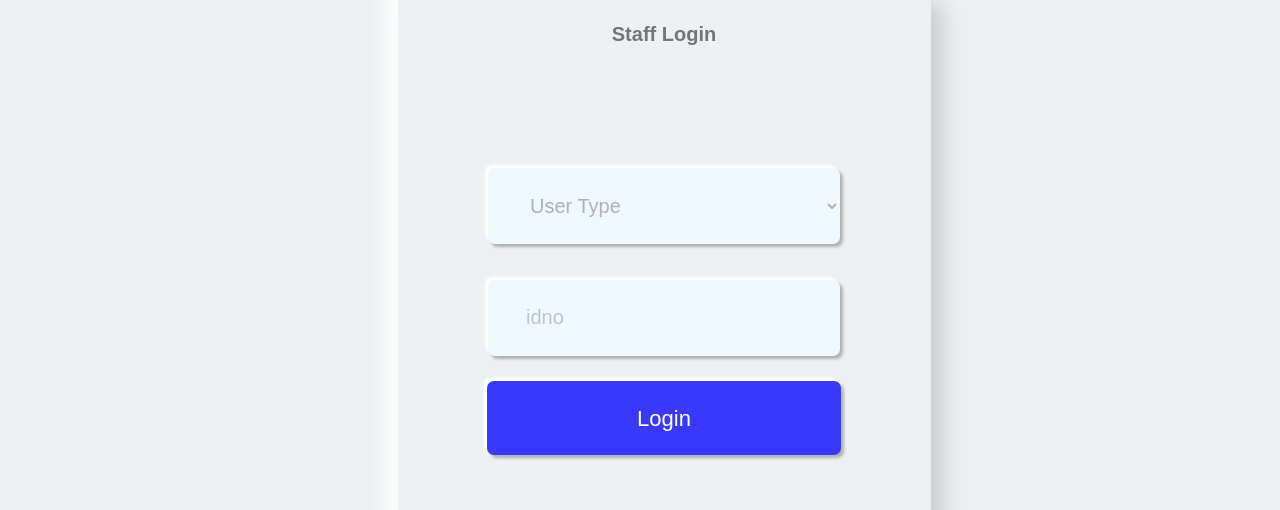
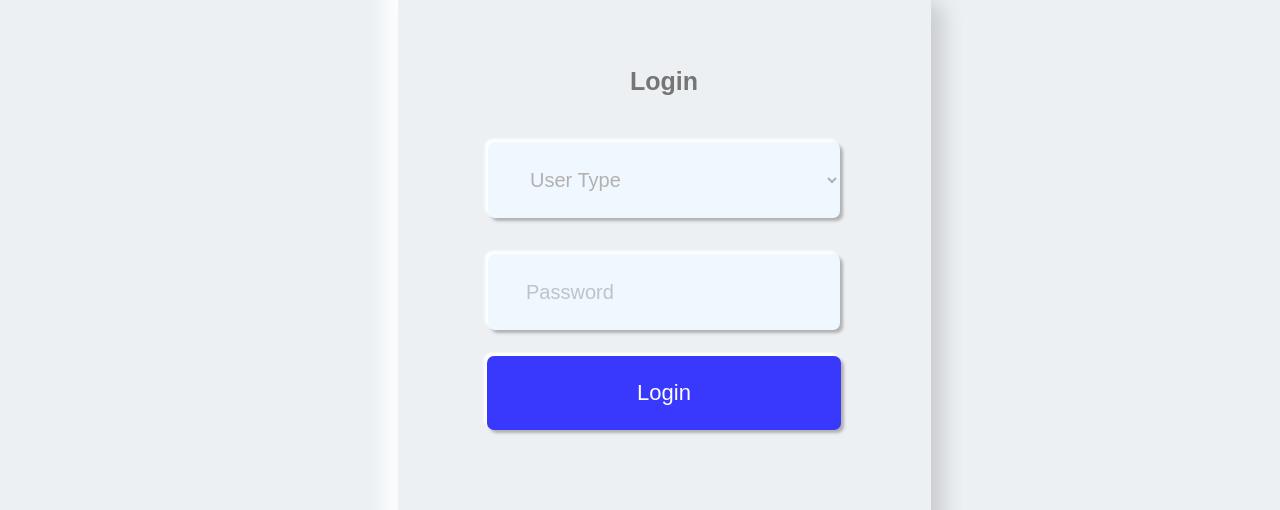
Before and after one commit to OviyaGraditC/MODEL_CRM, a plain HTML site: page index.html in a window 1280 px wide. Both pictures are taken after a click on the button "Login". Shown: the part 171-681 px from the top of the page. Drawn offline with nearby package versions, Linux system fonts and the light colour scheme.

```diff
--- a/index.css
+++ b/index.css
@@ -246,7 +246,7 @@ button:hover
 
 .login_name
 {
-font-size: 20px;
+font-size: 25px;
 font-weight: 600;
 color:#767474;
 }
--- a/index.html
+++ b/index.html
@@ -21,8 +21,8 @@
         <div class="second_header">
             <div class="row">
                 <div class="login_page">
-                    <div class="form_outline"><br>
-                        <div class="login_name mb-4">Staff Login</div><br><br><br><br><br>
+                    <div class="form_outline"><br><br>
+                        <div class="login_name mb-4 pt-4 h2">Login</div><br>
                             <select class="login_input" name="user_type" id="user_type" placeholder="Course">
                                 <option value="" disabled selected hidden>User Type</option>
                                 <option value="Student">Student</option>
@@ -70,7 +70,7 @@ function login_btn_index() {
                 }
                 else {
 
-                    let admin_psd = '<input type="password" class="login_input" name="admin_psd_new" id="admin_psd_new" placeholder="idno"><br><br>';
+                    let admin_psd = '<input type="password" class="login_input" name="admin_psd_new" id="admin_psd_new" placeholder="Password"><br><br>';
                     document.getElementById('admin_psd').innerHTML = admin_psd;
                 }
 }
```
Also changed, not shown: staff_credentials/login/login.html (+0 -1 lines), staff_credentials/staff_home_page/staff_home_page.html (+1 -1 lines), stu_credentials/login/login.html (+0 -1 lines), stu_credentials/student_home_page/student_home_page.html (+1 -1 lines).
